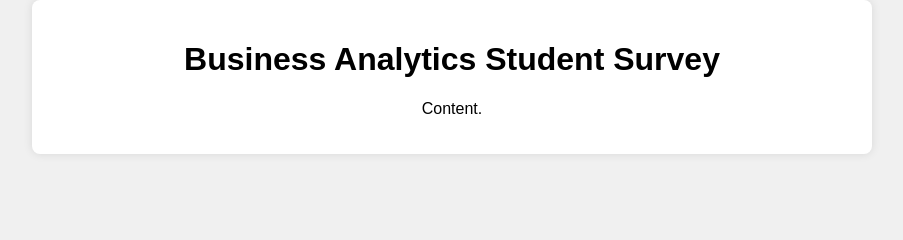
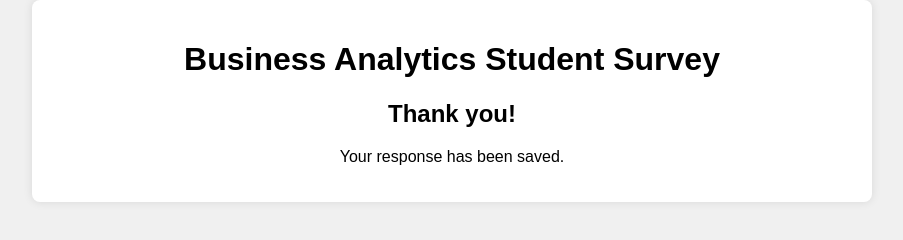
Before and after one commit to Gabrielle-Kilpatrick/gkilpatrick_HW7, a plain HTML site: page gkilpatrick_p4.html in a window 1280 px wide. Shown: the whole page, without its empty margins (188-1091 px from the left). Drawn offline with Linux system fonts and the light colour scheme.

Commit message:
added content
added questions and content to pages 1-4.

```diff
--- a/gkilpatrick_p4.html
+++ b/gkilpatrick_p4.html
@@ -12,8 +12,11 @@
         <header>
             <h1>Business Analytics Student Survey</h1>
         </header>
+        <header>
+            <h2>Thank you!</h2>
+        </header>
         <main>
-            <p>Content.</p>
+            <p>Your response has been saved.</p>
         </main>
     </div>
 </body>
```
Also changed, not shown: gkilpatrick_p1.html (+1 -1 lines), gkilpatrick_p2.html (+2 -1 lines), gkilpatrick_p3.html (+2 -1 lines).
